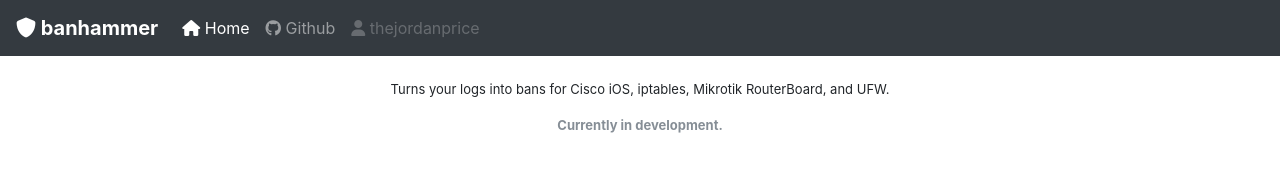
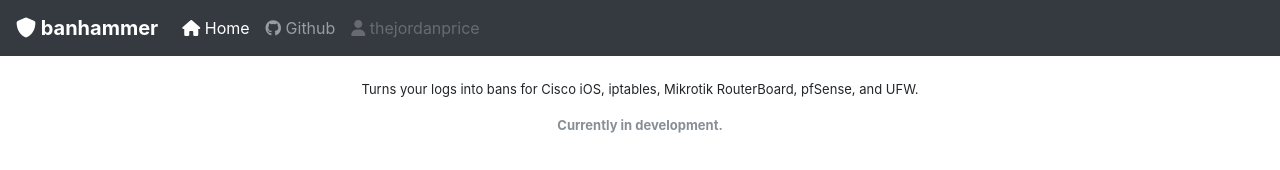
Before and after one commit to thejordanprice/banhammer, a plain HTML site: page index.html in a window 1280 px wide. Shown: the top 170 px of the page. Drawn offline with Linux system fonts and the light colour scheme.

Commit message:
minor update to html chunk.

```diff
--- a/index.html
+++ b/index.html
@@ -41,7 +41,7 @@
   <textarea class='form-control' id='output'></textarea>
 </div>
 <div class='container' id='landing-window'>
-  <p class='centered'>Turns your logs into bans for Cisco iOS, iptables, Mikrotik RouterBoard, and UFW.</p>
+  <p class='centered'>Turns your logs into bans for Cisco iOS, iptables, Mikrotik RouterBoard, pfSense, and UFW.</p>
   <div class='centered'>
     <p class='text-muted'><b>Currently in development.</b></p>
   </div>
```
